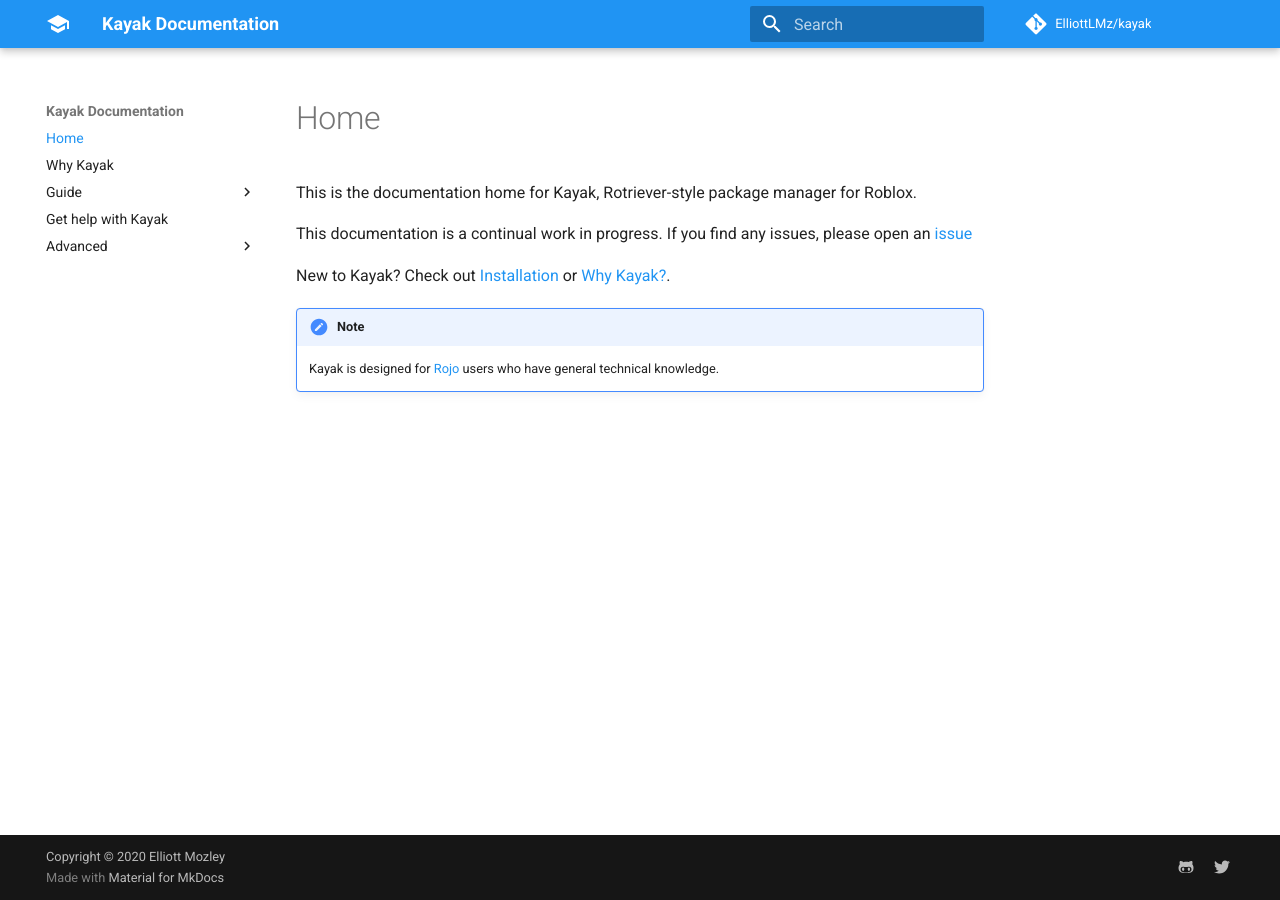
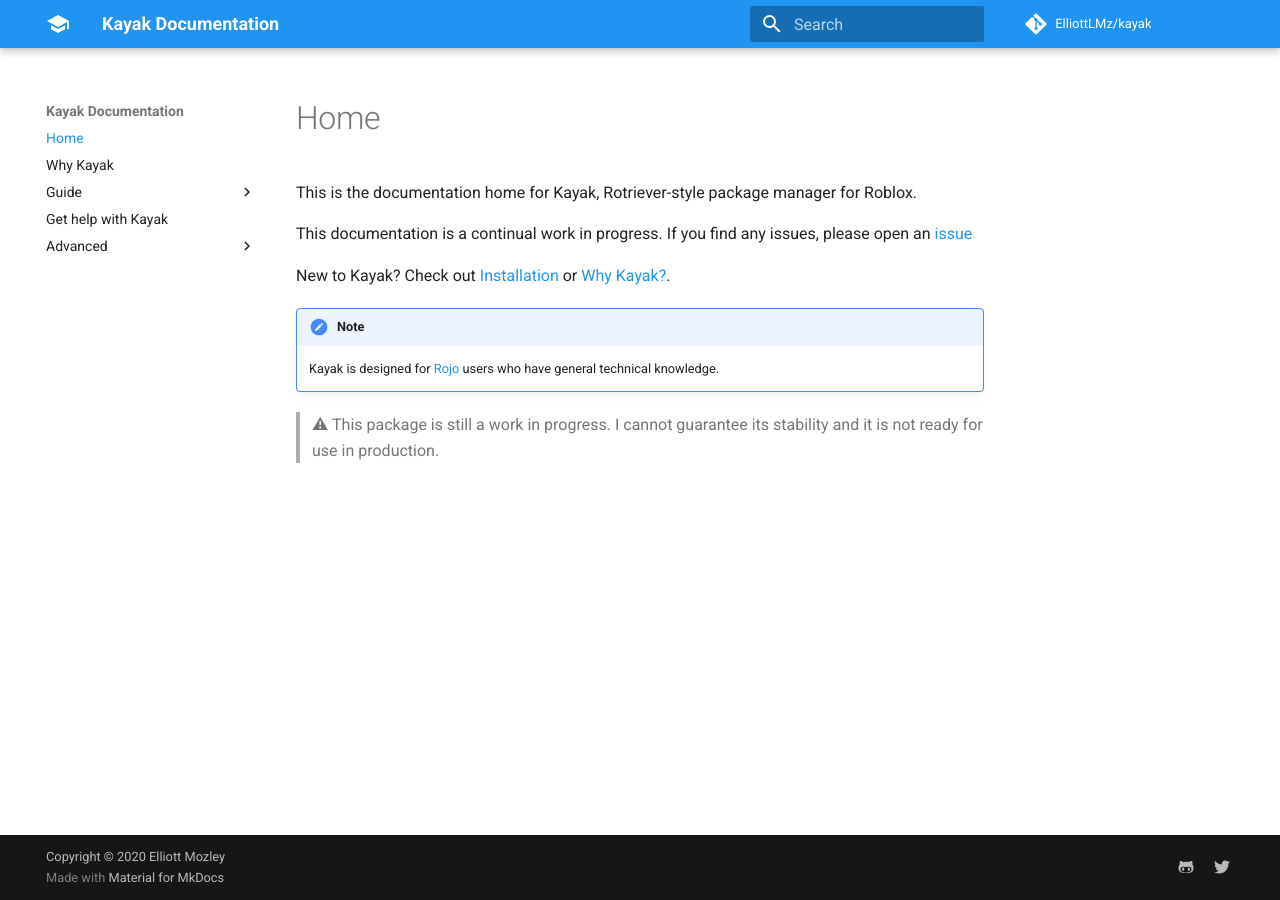
Before and after one commit to hotflex/kayak, an MkDocs documentation site: the page built from docs/index.md, in a window 1280 px wide. Built offline with MkDocs 1.6.1 and Material for MkDocs 9.7.7, drawn with Linux system fonts in a browser that asks for light colours; comment, search, counter and statistics services are not loaded.

Commit message:
Update index.md

```diff
--- a/docs/index.md
+++ b/docs/index.md
@@ -12,3 +12,5 @@
 
 !!! note
     Kayak is designed for [Rojo](https://rojo.space) users who have general technical knowledge.
+
+> ⚠ This package is still a work in progress. I cannot guarantee its stability and it is not ready for use in production.
```
